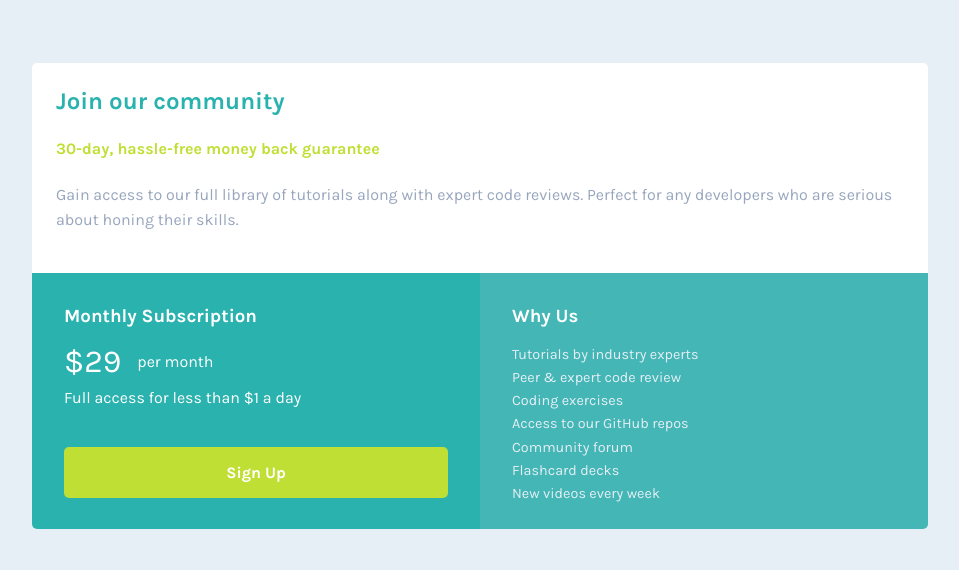
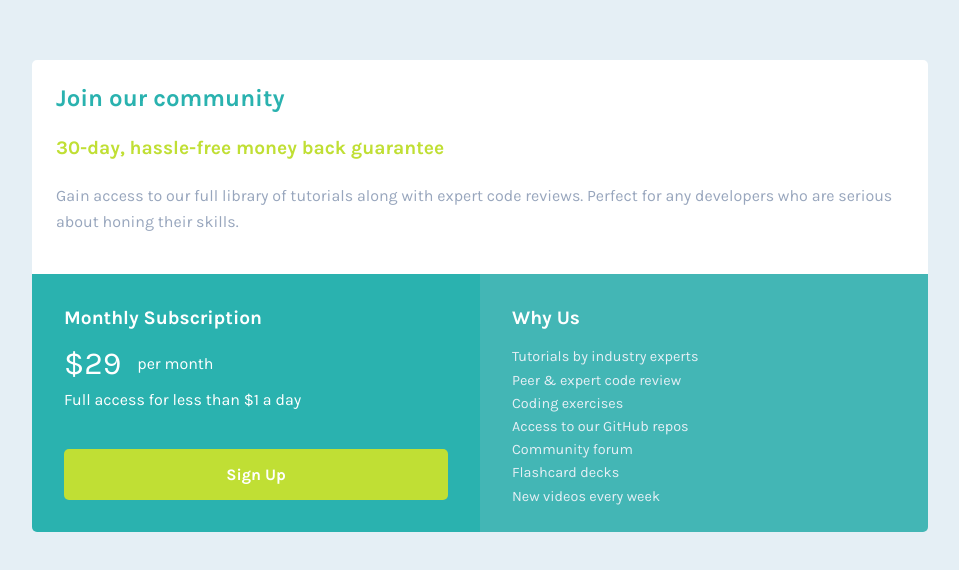
Before and after one commit to victorsonet/Single-price-component-solution, a plain HTML site: page index.html in a window 1280 px wide. Shown: the part 104-674 px from the top of the page, without its empty margins (160-1119 px from the left). Drawn offline with Linux system fonts and the light colour scheme.

Commit message:
heading fix

```diff
--- a/css/main.css
+++ b/css/main.css
@@ -28,10 +28,6 @@ body {
     margin: 3rem 0 3rem 0;
 }
 
-h1 {
-    display: none;
-}
-
 main {
     width: 85%;
     display: flex;
@@ -51,6 +47,10 @@ main {
 .join-title {
     color: var(--clr-cyan);
     font-weight: var(--fw-700);
+}
+
+h2 {
+    font-size: 1.2rem;
 }
 
 .join-subtitle {
--- a/index.html
+++ b/index.html
@@ -10,13 +10,12 @@
 <body>
   <main>
     <section class="join-section">
-      <h1>1</h1>
-      <h2 class="join-title">Join our community</h2>
-      <h4 class="join-subtitle">30-day, hassle-free money back guarantee</h4>
+      <h1 class="join-title">Join our community</h1>
+      <h2 class="join-subtitle">30-day, hassle-free money back guarantee</h2>
       <p class="join-subtext">Gain access to our full library of tutorials along with expert code reviews. Perfect for any developers who are serious about honing their skills.</p>
     </section>
     <section class="subscribe-section">
-      <h3 class="subscribe-title">Monthly Subscription</h3>
+      <h2 class="subscribe-title">Monthly Subscription</h2>
       <p class="subscribe-price"><span>&dollar;29</span> per month</p>
       <p class="subscribe-subtext">Full access for less than &dollar;1 a day</p>
       <div class="sub-btn">
@@ -24,7 +23,7 @@
       </div>
     </section>
     <section class="why-section">
-      <h3 class="why-title">Why Us</h3>
+      <h2 class="why-title">Why Us</h2>
       <p class="why-subtext">
         Tutorials by industry experts <br>
         Peer &amp; expert code review <br>
```
